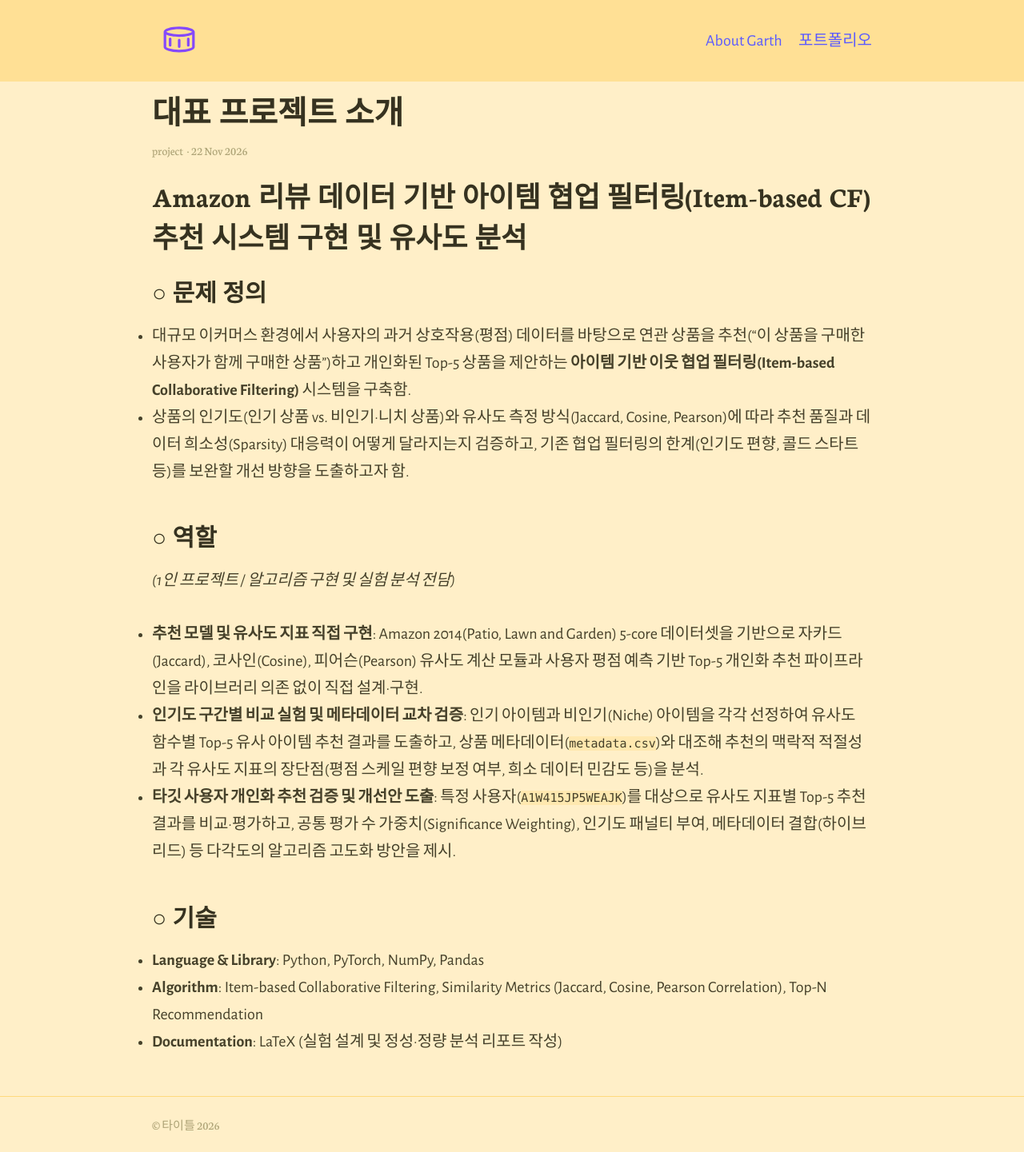
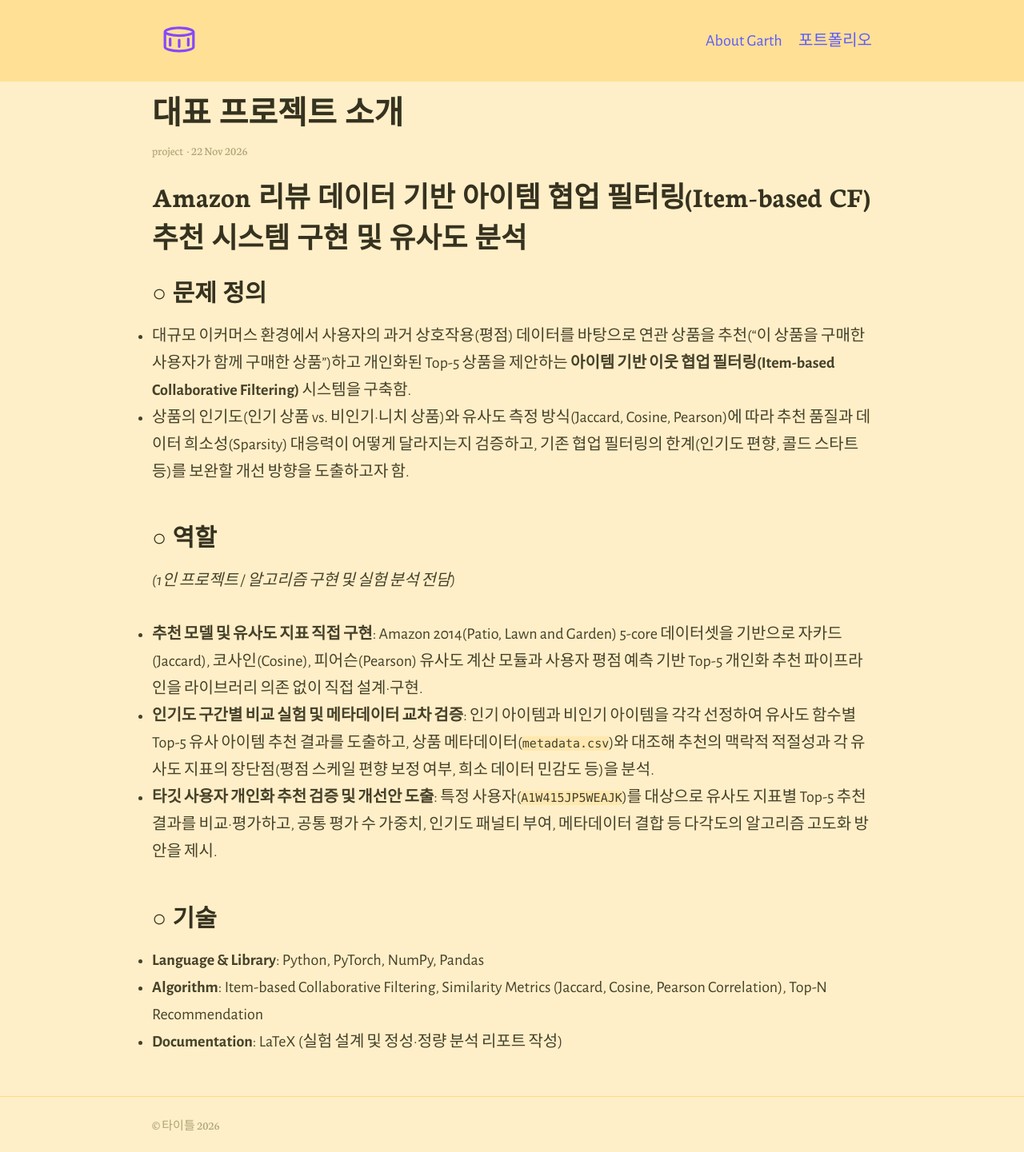
Before and after one commit to namhyung123/namhyung123.github.io, a Jekyll site: the page built from _posts/2026-11-22-main.md, in a window 1280 px wide. Shown: the whole page at 80% size. Built offline with Jekyll 4.4.1, drawn with Linux system fonts in a browser that asks for light colours.

Commit message:
Refactor project role and technical details

```diff
--- a/_posts/2026-11-22-main.md
+++ b/_posts/2026-11-22-main.md
@@ -12,8 +12,8 @@ category: project
 ### ○ 역할
 *(1인 프로젝트 / 알고리즘 구현 및 실험 분석 전담)*
 * **추천 모델 및 유사도 지표 직접 구현**: Amazon 2014(Patio, Lawn and Garden) 5-core 데이터셋을 기반으로 자카드(Jaccard), 코사인(Cosine), 피어슨(Pearson) 유사도 계산 모듈과 사용자 평점 예측 기반 Top-5 개인화 추천 파이프라인을 라이브러리 의존 없이 직접 설계·구현.
-* **인기도 구간별 비교 실험 및 메타데이터 교차 검증**: 인기 아이템과 비인기(Niche) 아이템을 각각 선정하여 유사도 함수별 Top-5 유사 아이템 추천 결과를 도출하고, 상품 메타데이터(`metadata.csv`)와 대조해 추천의 맥락적 적절성과 각 유사도 지표의 장단점(평점 스케일 편향 보정 여부, 희소 데이터 민감도 등)을 분석.
-* **타깃 사용자 개인화 추천 검증 및 개선안 도출**: 특정 사용자(`A1W415JP5WEAJK`)를 대상으로 유사도 지표별 Top-5 추천 결과를 비교·평가하고, 공통 평가 수 가중치(Significance Weighting), 인기도 패널티 부여, 메타데이터 결합(하이브리드) 등 다각도의 알고리즘 고도화 방안을 제시.
+* **인기도 구간별 비교 실험 및 메타데이터 교차 검증**: 인기 아이템과 비인기 아이템을 각각 선정하여 유사도 함수별 Top-5 유사 아이템 추천 결과를 도출하고, 상품 메타데이터(`metadata.csv`)와 대조해 추천의 맥락적 적절성과 각 유사도 지표의 장단점(평점 스케일 편향 보정 여부, 희소 데이터 민감도 등)을 분석.
+* **타깃 사용자 개인화 추천 검증 및 개선안 도출**: 특정 사용자(`A1W415JP5WEAJK`)를 대상으로 유사도 지표별 Top-5 추천 결과를 비교·평가하고, 공통 평가 수 가중치, 인기도 패널티 부여, 메타데이터 결합 등 다각도의 알고리즘 고도화 방안을 제시.
 
 ### ○ 기술
 * **Language & Library**: Python, PyTorch, NumPy, Pandas
```
